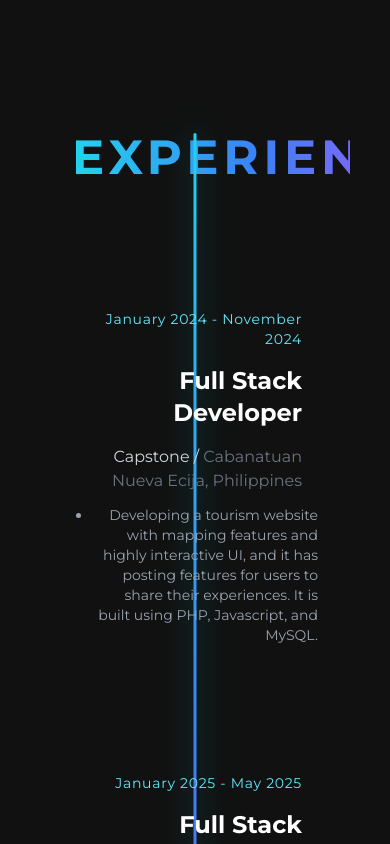
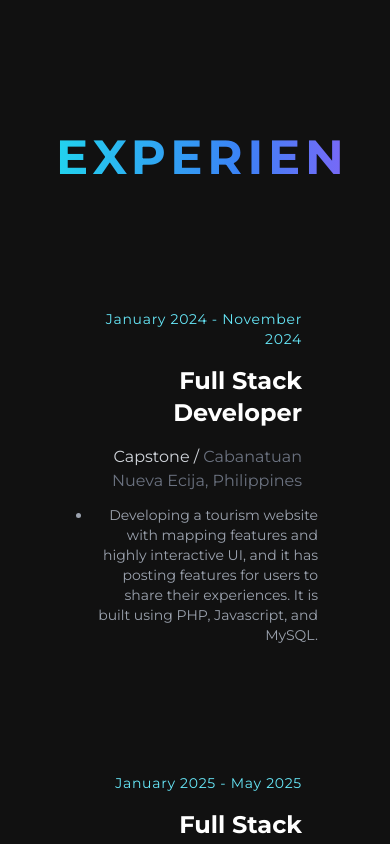
Before and after one commit to Jshgit-hub/Portfolio, a React (Vite) app: page / in a window 390 px wide. Shown: the part 5340-6184 px from the top of the page. Built offline with nearby package versions, Linux system fonts and the light colour scheme.

Commit message:
AddedEmailInSocialLinks

```diff
--- a/src/components/SocialLinks.jsx
+++ b/src/components/SocialLinks.jsx
@@ -14,7 +14,7 @@ function SocialLinks() {
     return (
         <div className="flex flex-wrap justify-center gap-5">
             <a
-                href="mailto:your.email@gmail.com"
+                href="mailto:1114joshuafeliciano@gmail.com"
                 className={`${linkBaseClasses} social-link-gradient-email`}
             >
                 <SiGmail className="mr-2 text-lg text-red-500" /> Gmail
--- a/src/pages/Experience.jsx
+++ b/src/pages/Experience.jsx
@@ -36,7 +36,7 @@ const Experience = () => {
     });
 
     const saberY = useSpring(
-        useTransform(scrollYProgress, [0, 1], [0, 1450]), // Adjust 1200 to your section height
+        useTransform(scrollYProgress, [0, 1], [0, 1200]), // Adjust 1200 to your section height
         { stiffness: 80, damping: 20 }
     );
 
@@ -71,17 +71,17 @@ const Experience = () => {
         >
             <div className="max-w-5xl mx-auto relative">
                 {/* Title */}
-                <h2 className="text-5xl font-extrabold  uppercase mb-28 tracking-widest">
+                <h2 className="text-5xl font-extrabold mx-auto  uppercase mb-28 tracking-widest">
                     <span className="bg-gradient-to-r from-cyan-400 via-blue-500 to-purple-500 bg-clip-text text-transparent">
                         Experience
                     </span>
                 </h2>
 
 
-                <div className="absolute top-0 left-1/2 -translate-x-1/2 w-[3px] h-full z-10">
+                <div className="hidden sm:block md:block absolute top-0 left-1/2 -translate-x-1/2 w-[3px] h-full z-10">
                     <motion.div
                         style={{ height: saberY }}
-                        className="w-full bg-gradient-to-b from-cyan-400 via-blue-500 to-purple-500 rounded-full shadow-[0_0_30px_#00f2fe88]"
+                        className="w-full  bg-gradient-to-b from-cyan-400 via-blue-500 to-purple-500 rounded-full shadow-[0_0_30px_#00f2fe88]"
                     />
                     {/*  <motion.div
                         style={{ y: saberY }}
@@ -100,7 +100,7 @@ const Experience = () => {
                                     : 'opacity-0 translate-y-10 pointer-events-none'
                                 }`}
                         >
-                            <div className="w-full md:w-1/2 text-right md:text-left px-4">
+                            <div className="w-full md:w-1/2 text-right sm:text-center px-4">
                                 <p className="text-sm text-cyan-300 mb-1 tracking-wider">
                                     {job.dates}
                                 </p>
```
